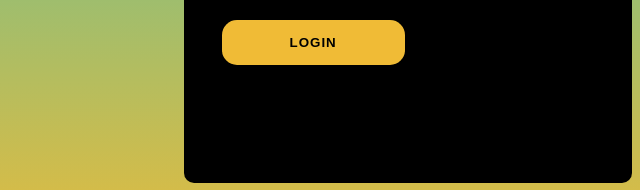
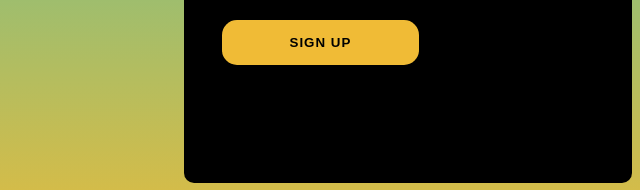
Before and after one commit to JavaScriptTraining2019/Sign-up-Form, a plain HTML site: page index.html in a window 1280 px wide. Shown: the part 457-647 px from the top of the page, 232-872 px from the left. Drawn offline with Linux system fonts and the light colour scheme.

Commit message:
UI for Sign Up portion complete

```diff
--- a/index.html
+++ b/index.html
@@ -23,7 +23,7 @@
                 <input class="login__inputs" type="password" name="" placeholder="Confirm Password">
             </div>
             <div class="login__section">
-                <input class="cta" type="submit" name="" value="Login">
+                <input class="cta" type="submit" name="" value="Sign Up">
             </div>
             <div class="login__section">
                 <!-- <a href="#" class="login__ahrefs">lost your password?</a>
```
